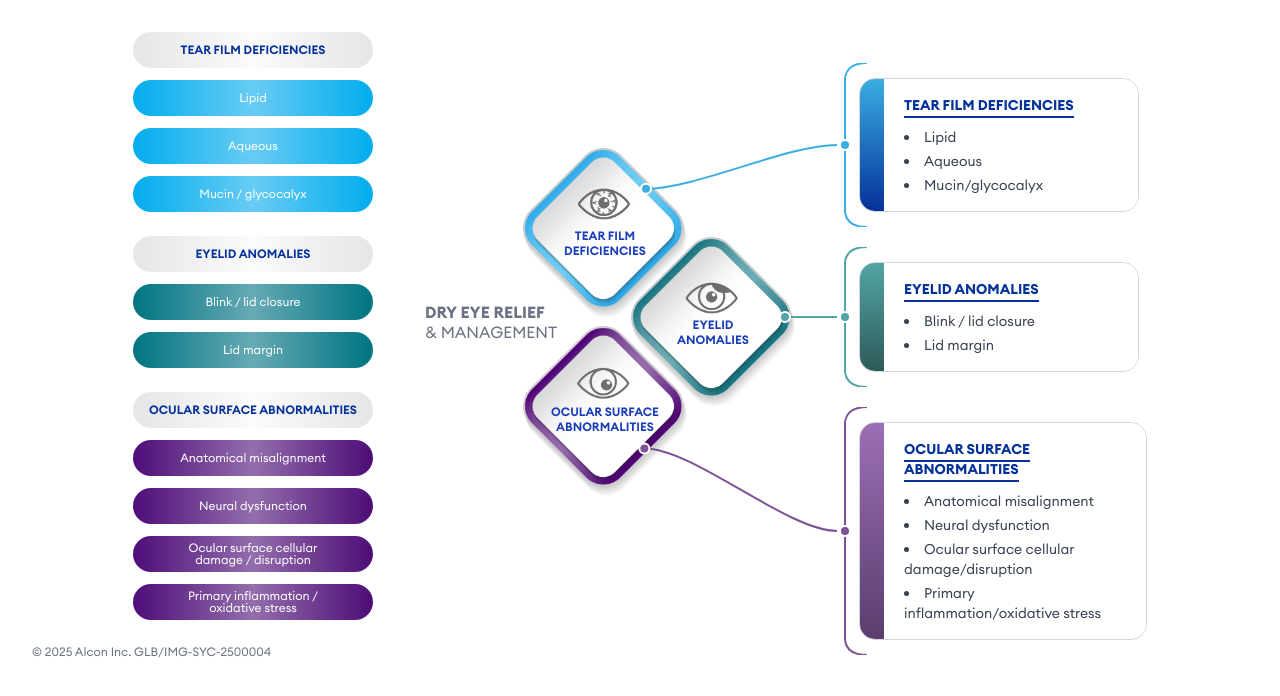
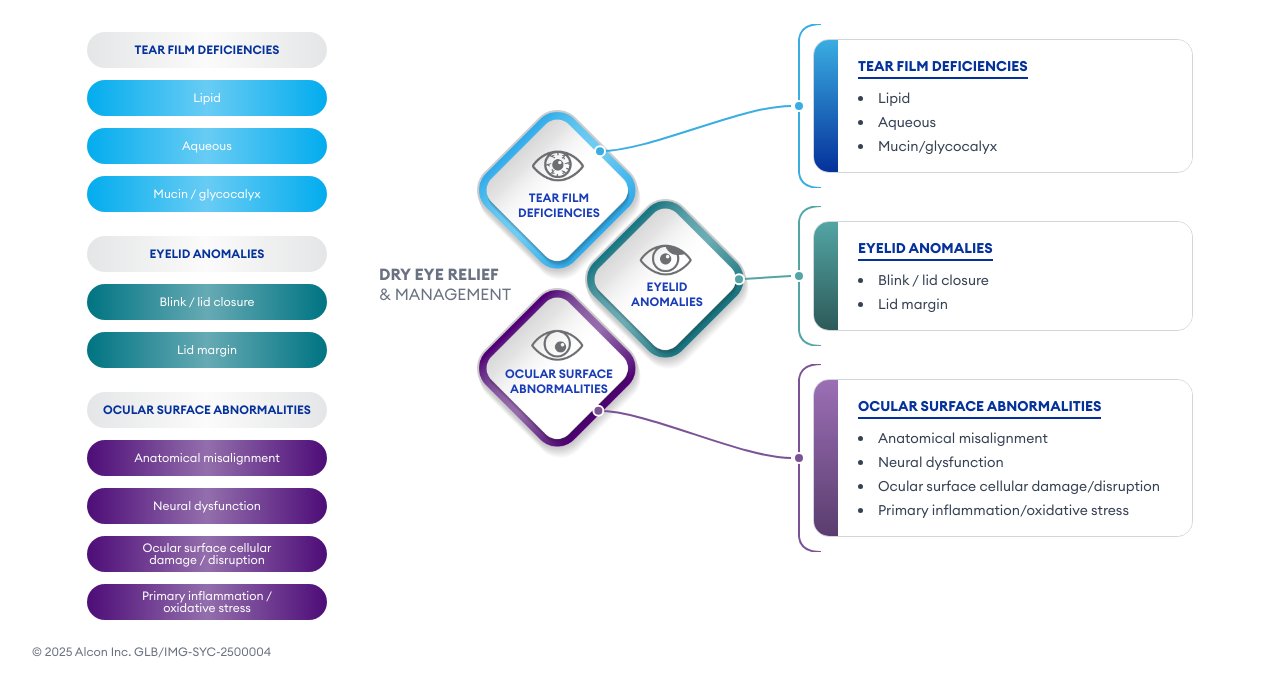
Before and after one commit to razorkode/subtype-tool, a Vue app: page / in a window 1280 px wide. Shown: the top 696 px of the page. Built offline with nearby package versions, Linux system fonts and the light colour scheme.

Commit message:
alignment

```diff
--- a/src/App.vue
+++ b/src/App.vue
@@ -6,9 +6,7 @@ import ContentBoxWithBracket from '@/components/ContentBoxWithBracket.vue'
 
 const containerRef = ref(null)
 const svgPaths = ref([])
-const tearBoxTop = ref('0px')
-const eyelidBoxTop = ref('180px')
-const ocularBoxTop = ref('360px')
+const boxesTopPadding = ref('0px')
 
 // Colors for each connector
 const colors = {
@@ -20,56 +18,38 @@ const colors = {
 onMounted(() => {
     // Wait for everything to render
     setTimeout(async () => {
-        positionBoxes()
+        alignBoxes()
         await nextTick()
-        // Recalculate after positions applied
-        setTimeout(() => {
-            calculatePaths()
-        }, 50)
+        calculatePaths()
     }, 200)
     window.addEventListener('resize', async () => {
-        positionBoxes()
+        alignBoxes()
         await nextTick()
-        setTimeout(() => {
-            calculatePaths()
-        }, 50)
+        calculatePaths()
     })
 })
 
-const positionBoxes = () => {
-    if (!containerRef.value) return
+const alignBoxes = () => {
+    const eyelidDiamond = document.querySelector('[data-diamond="eyelid"]')
+    const eyelidBox = document.querySelector('[data-box="eyelid"]')
+    const boxesContainer = document.querySelector('[data-boxes-container]')
 
-    const container = containerRef.value.getBoundingClientRect()
-    const eyelidDiamond = document.querySelector('[data-diamond="eyelid"]')
-    const tearBox = document.querySelector('[data-box="tear"]')
-    const eyelidBox = document.querySelector('[data-box="eyelid"]')
-    const ocularBox = document.querySelector('[data-box="ocular"]')
-
-    if (!eyelidDiamond || !tearBox || !eyelidBox || !ocularBox) return
+    if (!eyelidDiamond || !eyelidBox || !boxesContainer) return
 
     const eyelidDiamondRect = eyelidDiamond.getBoundingClientRect()
-    const tearBoxRect = tearBox.getBoundingClientRect()
     const eyelidBoxRect = eyelidBox.getBoundingClientRect()
+    const containerRect = boxesContainer.getBoundingClientRect()
 
-    // The diamond's connector point Y position
-    const diamondConnectorY = eyelidDiamondRect.top + eyelidDiamondRect.height * 0.47
+    // Diamond connector Y position
+    const diamondY = eyelidDiamondRect.top + eyelidDiamondRect.height * 0.47
 
-    // Position the eyelid box so its center aligns with diamond connector
-    const eyelidBoxCenter = eyelidBoxRect.height / 2
-    const eyelidTop = diamondConnectorY - container.top - eyelidBoxCenter
+    // Current box center Y position
+    const boxCenterY = eyelidBoxRect.top + eyelidBoxRect.height / 2
 
-    // Even spacing between boxes (enough room for brackets)
-    const boxSpacing = 50
+    // Calculate offset needed
+    const offset = diamondY - boxCenterY
 
-    // Position tear box above eyelid box with even spacing
-    const tearTop = eyelidTop - tearBoxRect.height - boxSpacing
-
-    // Position ocular box below eyelid box with even spacing
-    const ocularTop = eyelidTop + eyelidBoxRect.height + boxSpacing
-
-    tearBoxTop.value = `${Math.max(0, tearTop)}px`
-    eyelidBoxTop.value = `${eyelidTop}px`
-    ocularBoxTop.value = `${ocularTop}px`
+    boxesTopPadding.value = `${Math.max(0, offset)}px`
 }
 
 const calculatePaths = () => {
@@ -101,11 +81,6 @@ const calculatePaths = () => {
     const ocularBoxRect = ocularBox.getBoundingClientRect()
 
     // Calculate relative positions within container
-    // Blue: center of top-right diagonal edge
-    // Teal: right corner (rightmost point) - straight horizontal line
-    // Purple: center of bottom-right diagonal edge
-    const tealStartY = eyelidDiamondRect.top + eyelidDiamondRect.height * 0.47 - container.top
-
     const paths = [
         {
             color: colors.blue,
@@ -117,12 +92,12 @@ const calculatePaths = () => {
         },
         {
             color: colors.teal,
-            // Right corner - straight horizontal line
+            // Right corner - straight horizontal line (boxes are aligned so Y matches)
             startX: eyelidDiamondRect.right - 10 - container.left,
-            startY: tealStartY,
+            startY: eyelidDiamondRect.top + eyelidDiamondRect.height * 0.47 - container.top,
             endX: eyelidBoxRect.left - container.left,
-            // Use same Y to make line straight (box is now aligned)
-            endY: tealStartY,
+            endY: eyelidBoxRect.top + eyelidBoxRect.height / 2 - container.top,
+            isStraight: true,
         },
         {
             color: colors.purple,
@@ -155,12 +130,16 @@ const calculatePaths = () => {
                 <!-- SVG Connector Lines Overlay -->
                 <svg class="absolute inset-0 w-full h-full pointer-events-none" style="z-index: 5">
                     <g v-for="(path, index) in svgPaths" :key="index">
-                        <!-- Curved connector line -->
+                        <!-- Connector line - straight or curved -->
                         <path
-                            :d="`M ${path.startX} ${path.startY}
-                                 C ${path.startX + 50} ${path.startY},
-                                   ${path.endX - 50} ${path.endY},
-                                   ${path.endX} ${path.endY}`"
+                            :d="
+                                path.isStraight
+                                    ? `M ${path.startX} ${path.startY} L ${path.endX} ${path.endY}`
+                                    : `M ${path.startX} ${path.startY}
+                                   C ${path.startX + 50} ${path.startY},
+                                     ${path.endX - 50} ${path.endY},
+                                     ${path.endX} ${path.endY}`
+                            "
                             :stroke="path.color"
                             stroke-width="2"
                             fill="none"
@@ -177,12 +156,13 @@ const calculatePaths = () => {
                     </g>
                 </svg>
 
-                <!-- Content Boxes with Brackets - evenly spaced, middle aligned with diamond -->
+                <!-- Content Boxes with Brackets - flex column layout for responsiveness -->
                 <div
-                    class="relative w-full max-w-[420px] min-w-[310px] shrink"
-                    style="height: 580px"
+                    data-boxes-container
+                    class="flex flex-col gap-12"
+                    :style="{ paddingTop: boxesTopPadding }"
                 >
-                    <div data-box="tear" class="absolute left-0" :style="{ top: tearBoxTop }">
+                    <div data-box="tear">
                         <ContentBoxWithBracket
                             color="blue"
                             title="TEAR FILM DEFICIENCIES"
@@ -196,7 +176,7 @@ const calculatePaths = () => {
                         </ContentBoxWithBracket>
                     </div>
 
-                    <div data-box="eyelid" class="absolute left-0" :style="{ top: eyelidBoxTop }">
+                    <div data-box="eyelid">
                         <ContentBoxWithBracket
                             color="teal"
                             title="EYELID ANOMALIES"
@@ -209,7 +189,7 @@ const calculatePaths = () => {
                         </ContentBoxWithBracket>
                     </div>
 
-                    <div data-box="ocular" class="absolute left-0" :style="{ top: ocularBoxTop }">
+                    <div data-box="ocular">
                         <ContentBoxWithBracket
                             color="purple"
                             title="OCULAR SURFACE ABNORMALITIES"
--- a/src/components/ContentBoxWithBracket.vue
+++ b/src/components/ContentBoxWithBracket.vue
@@ -86,9 +86,7 @@ const gradientTo = computed(() => colorConfig[props.color].gradientTo)
         </div>
 
         <!-- Content Box - white with gradient bar on left -->
-        <div
-            class="relative w-full max-w-[380px] min-w-[280px] flex rounded-2xl overflow-hidden border border-gray-300"
-        >
+        <div class="relative w-[380px] flex rounded-2xl overflow-hidden border border-gray-300">
             <!-- Gradient bar on left -->
             <div
                 class="w-6 shrink-0"
```
